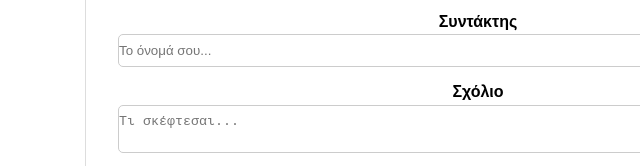
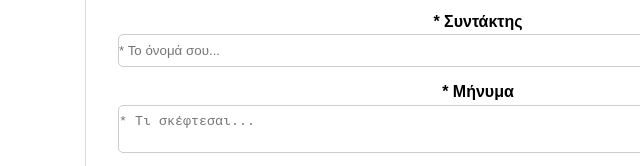
Before and after one commit to NikGioulos/class98reunion, a website: page index.html in a window 1280 px wide. Shown: the part 2958-3124 px from the top of the page, 162-802 px from the left. Drawn offline with Linux system fonts and the light colour scheme; no server answers.

Commit message:
minor labeling

```diff
--- a/assets/script.js
+++ b/assets/script.js
@@ -231,6 +231,11 @@ function submitComment(event) {
     author: document.getElementById("author").value,
     message: document.getElementById("message").value,
   };
+
+  if (!comment.author || !comment.message) {
+    alert("Παρακαλώ συμπλήρωσε όλα τα υποχρετικά πεδία");
+    return;
+  }
 
   fetch("/api/comments", {
     method: "POST",
--- a/index.html
+++ b/index.html
@@ -149,15 +149,15 @@
     <form id="commentForm">
       <div class="form-row">
         <label for="title">Τίτλος</label>
-        <input type="text" id="title" name="title" required placeholder="Δώσε ενα τίτλο...">
+        <input type="text" id="title" name="title" placeholder="Δώσε ενα τίτλο..."/>
       </div>
       <div class="form-row">
-        <label for="author">Συντάκτης</label>
-        <input type="text" id="author" name="author" required placeholder="Το όνομά σου...">
+        <label for="author">* Συντάκτης</label>
+        <input type="text" id="author" name="author" placeholder="* Το όνομά σου..." required/>
       </div>
       <div class="form-row">
-        <label for="message">Σχόλιο</label>
-        <textarea id="message" name="message" maxlength="1000" required placeholder="Τι σκέφτεσαι..."></textarea>
+        <label for="message">* Μήνυμα</label>
+        <textarea id="message" name="message" maxlength="1000" placeholder="* Τι σκέφτεσαι..." required></textarea>
       </div>
       <input type="image" class="button-icon" src="assets/images/send.png" id="message-btn" alt="Κουμπί Αποστολής" title="Αποστολή"/>
     </form>
```
